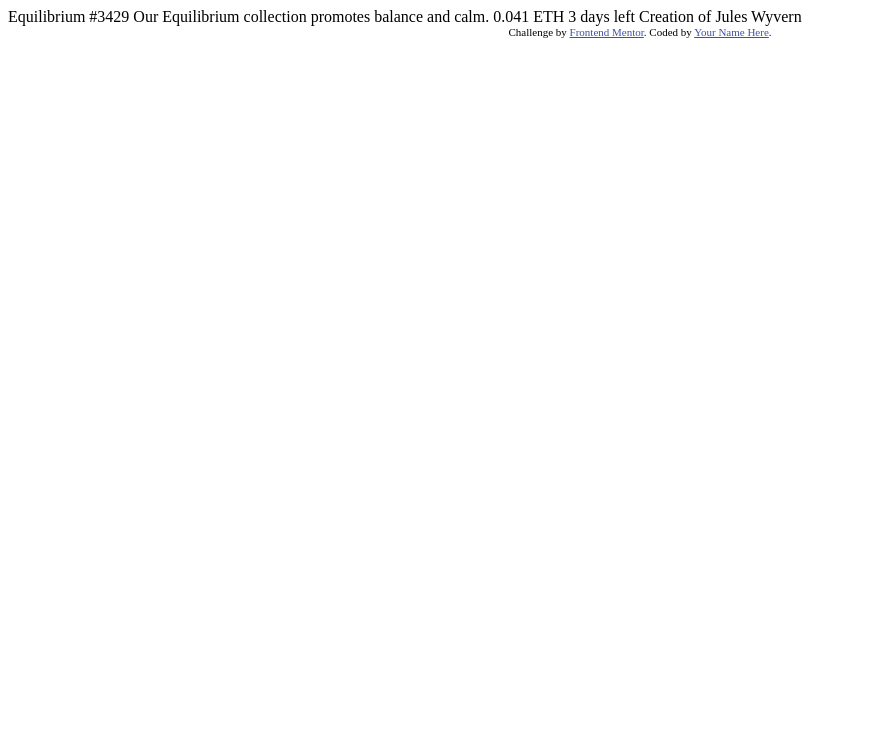
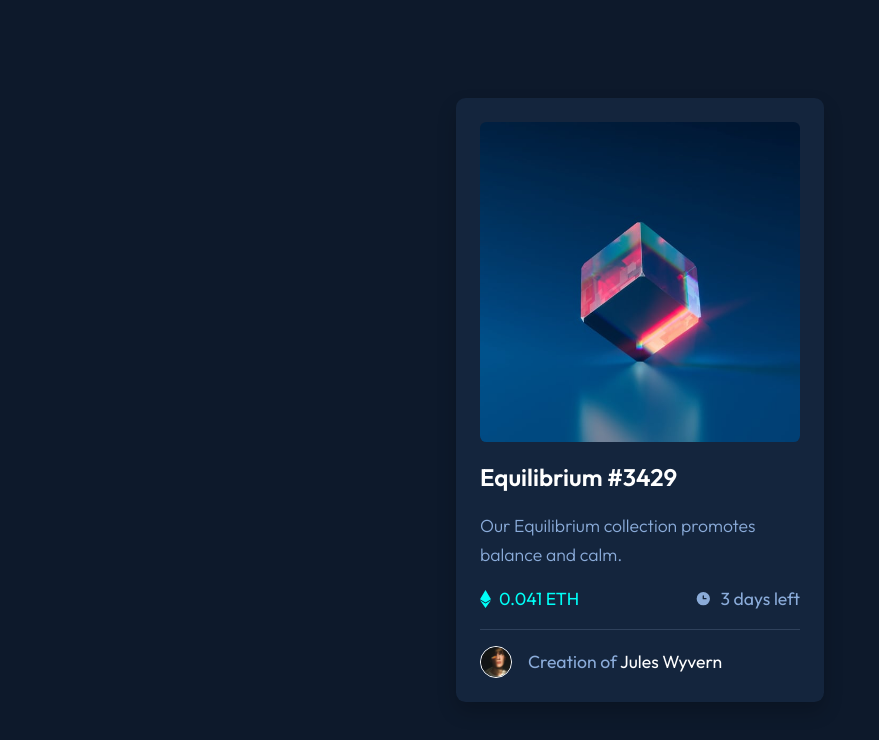
Before and after one commit to KristinaRadosavljevic/NFT-preview-card-component, a website: page index.html in a window 1280 px wide. Shown: the whole page, without its empty margins (0-879 px from the left). Drawn offline with Linux system fonts and the light colour scheme.

Commit message:
Merging from develop into main (#1)
* Cleaned up the HTML.

* Set up Sass.

* Prepared the HTML.

* Added the styles.

* Updated the README file.

```diff
--- a/index.html
+++ b/index.html
@@ -1,33 +1,44 @@
 <!DOCTYPE html>
 <html lang="en">
   <head>
-  <meta charset="UTF-8">
-  <meta name="viewport" content="width=device-width, initial-scale=1.0"> <!-- displays site properly based on user's device -->
-
-  <link rel="icon" type="image/png" sizes="32x32" href="./images/favicon-32x32.png">
-
-  <title>Frontend Mentor | NFT preview card component</title>
-
-  <!-- Feel free to remove these styles or customise in your own stylesheet 👍 -->
-  <style>
-    .attribution { font-size: 11px; text-align: center; }
-    .attribution a { color: hsl(228, 45%, 44%); }
-  </style>
+    <meta charset="UTF-8" />
+    <meta name="viewport" content="width=device-width, initial-scale=1.0" />
+    <link
+      rel="icon"
+      type="image/png"
+      sizes="32x32"
+      href="./images/favicon-32x32.png"
+    />
+    <link rel="stylesheet" href="css/styles.css" />
+    <title>Kristina Radosavljevic | NFT preview card component</title>
   </head>
   <body>
-
-  Equilibrium #3429
-
+    <main class="card">
+      <div class="main-image">
+        <img src="images/image-equilibrium.jpg" alt="Equilibrium" />
+        <div class="main-image__overlay">
+          <img src="images/icon-view.svg" alt="View icon" />
+        </div>
+      </div>
+      <h1>Equilibrium #3429</h1>
+      <p class="description">
         Our Equilibrium collection promotes balance and calm.
-
-  0.041 ETH
-  3 days left
-
-  Creation of Jules Wyvern
-
-  <div class="attribution">
-    Challenge by <a href="https://www.frontendmentor.io?ref=challenge" target="_blank">Frontend Mentor</a>.
-    Coded by <a href="#">Your Name Here</a>.
+      </p>
+      <div class="details">
+        <div class="details__price">
+          <img src="images/icon-ethereum.svg" alt="Ethereum icon" />
+          <p>0.041 ETH</p>
         </div>
+        <div class="details__time">
+          <img src="images/icon-clock.svg" alt="Clock icon" />
+          <p>3 days left</p>
+        </div>
+      </div>
+      <hr />
+      <div class="author">
+        <img src="images/image-avatar.png" alt="Jules Wyvern" />
+        <p>Creation of <a href="#">Jules Wyvern</a></p>
+      </div>
+    </main>
   </body>
 </html>
--- /dev/null
+++ b/scss/styles.scss
@@ -0,0 +1,149 @@
+@import url("https://fonts.googleapis.com/css2?family=Outfit:wght@300;400;600&display=swap");
+
+// Variables
+$soft-blue: hsl(215, 51%, 70%);
+$cyan: hsl(178, 100%, 50%);
+$main-bg: hsl(217, 54%, 11%);
+$card-bg: hsl(216, 50%, 16%);
+$line-color: hsl(215, 32%, 27%);
+
+* {
+  box-sizing: border-box;
+  padding: 0;
+  margin: 0;
+}
+
+body {
+  font-size: 1.1rem;
+  font-family: "Outfit", sans-serif;
+  line-height: 1.6;
+  background-color: $main-bg;
+  display: flex;
+  align-items: center;
+  justify-content: center;
+  min-height: 100vh;
+  padding: 1rem;
+}
+
+.card {
+  background-color: $card-bg;
+  color: $soft-blue;
+  max-width: 23rem;
+  padding: 1.5rem;
+  display: flex;
+  flex-direction: column;
+  gap: 1rem;
+  border-radius: 0.6rem;
+  box-shadow: 0 0.6rem 1.2rem rgba(0, 0, 0, 0.2);
+
+  .main-image {
+    border-radius: 0.4rem;
+    overflow: hidden;
+    position: relative;
+    aspect-ratio: 1 / 1;
+
+    & > img {
+      width: 100%;
+    }
+
+    &__overlay {
+      position: absolute;
+      top: 50%;
+      left: 50%;
+      transform: translate(-50%, -50%);
+      width: 0;
+      height: 0;
+      border-radius: 50%;
+      display: flex;
+      align-items: center;
+      justify-content: center;
+      background-color: hsla(178, 100%, 50%, 0.4);
+      transition: all 0.3s ease-out;
+
+      img {
+        visibility: hidden;
+        transition: all 0.2s ease-out;
+      }
+    }
+
+    &:hover {
+      cursor: pointer;
+
+      .main-image__overlay {
+        width: 200%;
+        height: 200%;
+
+        img {
+          visibility: visible;
+        }
+      }
+    }
+  }
+
+  h1 {
+    color: hsl(0, 0%, 100%);
+    font-weight: 600;
+    font-size: 1.5rem;
+    transition: all 0.3s ease-out;
+
+    &:hover {
+      color: $cyan;
+      cursor: pointer;
+    }
+  }
+
+  .description {
+    font-weight: 300;
+  }
+
+  .details {
+    display: flex;
+    align-items: center;
+    justify-content: space-between;
+
+    & > div {
+      display: flex;
+      align-items: center;
+      gap: 0.5rem;
+    }
+
+    &__price {
+      color: $cyan;
+    }
+  }
+
+  hr {
+    height: 1px;
+    border: none;
+    background-color: $line-color;
+  }
+
+  .author {
+    display: flex;
+    align-items: center;
+    gap: 1rem;
+
+    img {
+      height: 2rem;
+      border: 1.5px solid hsl(0, 0%, 100%);
+      border-radius: 50%;
+    }
+
+    a {
+      color: hsl(0, 0%, 100%);
+      text-decoration: none;
+      transition: all 0.3s ease-out;
+
+      &:hover {
+        color: $cyan;
+      }
+    }
+  }
+}
+
+// Media queries
+@media (max-width: 330px) {
+  html {
+    font-size: 12px;
+  }
+}
```
Also changed, not shown: package.json (added, +22 -0 lines), README.md, css/styles.css (added), images/screenshot.png (added), 2 other files. Lines whose indentation alone changed are shown as unchanged.
